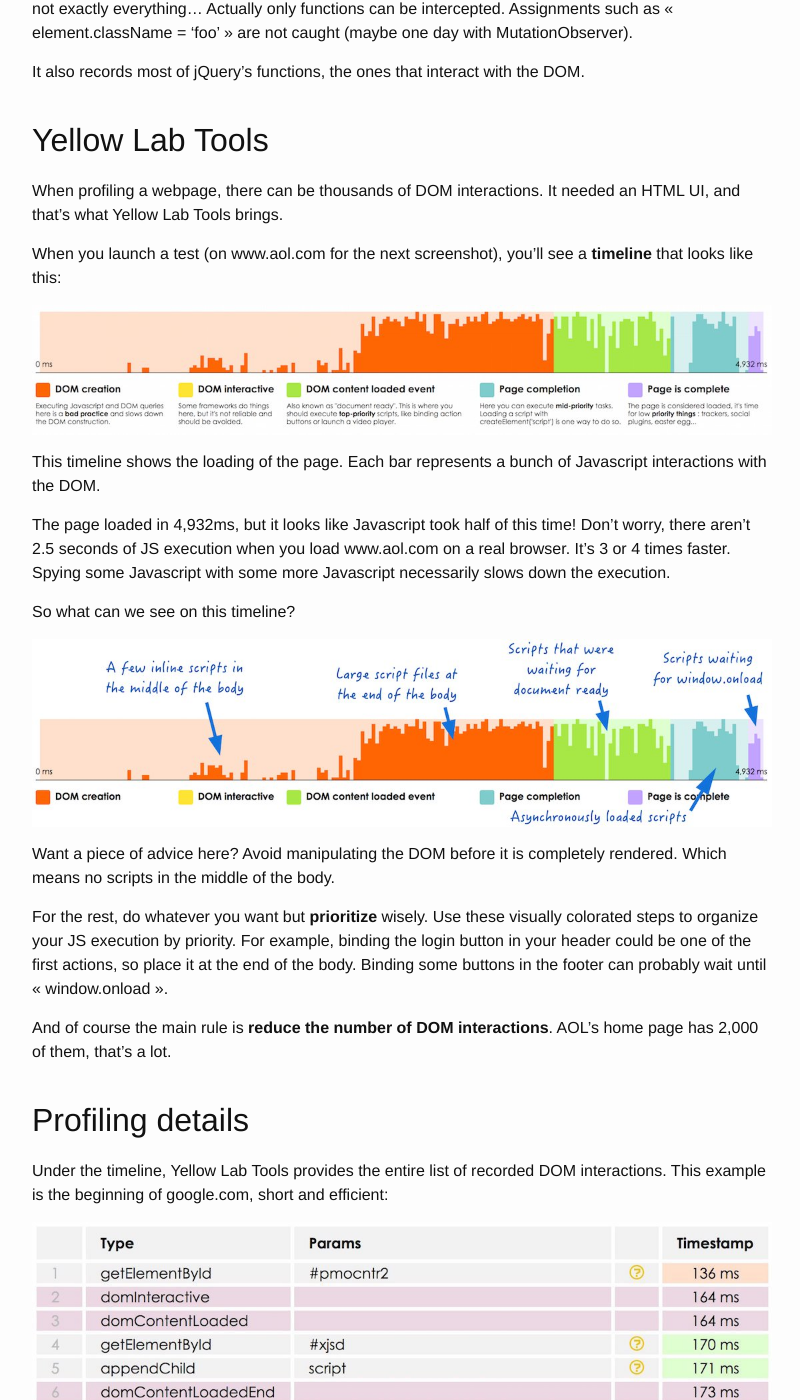
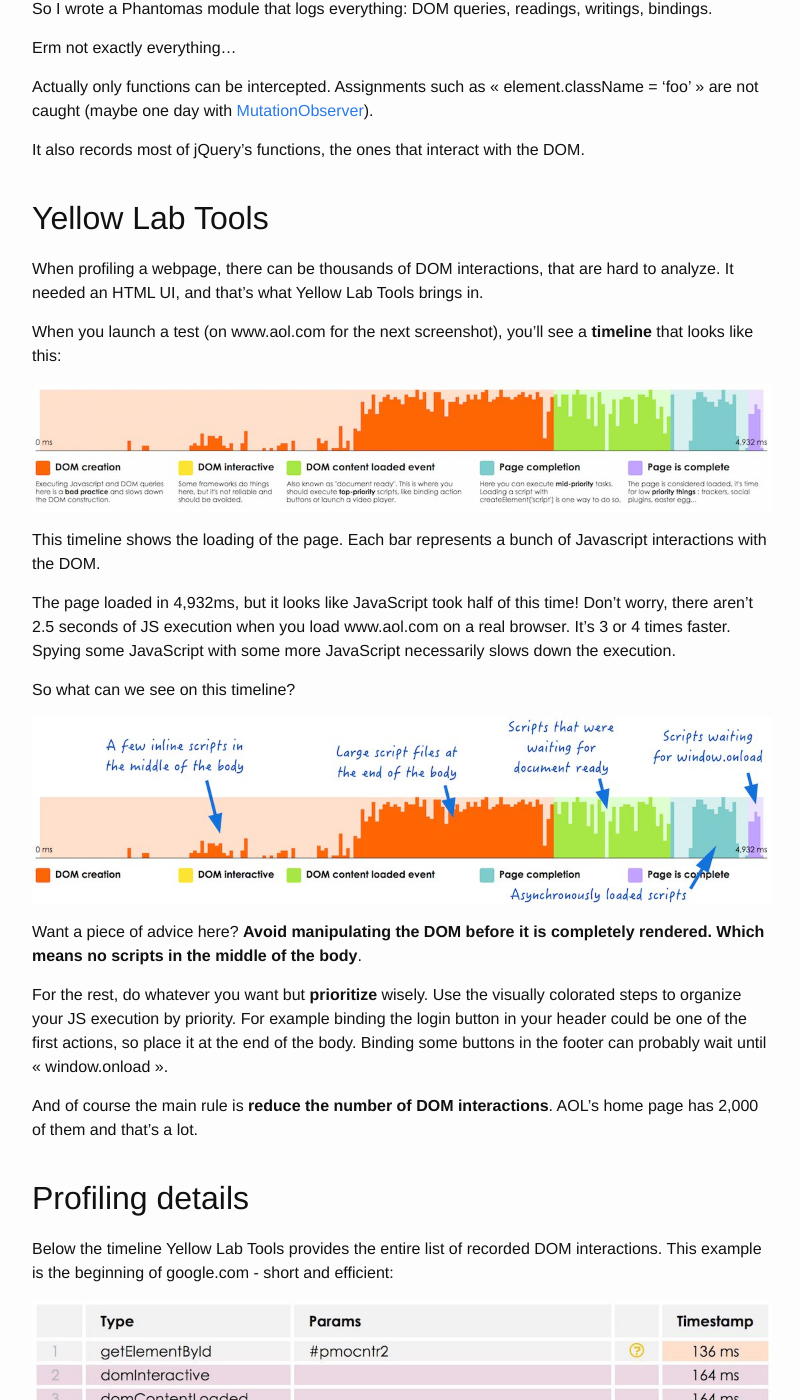
Before and after one commit to gmetais/gmetais.github.io, a Jekyll site: the page built from _posts/2014-11-18-untangle_the_js_spaghetti_code.markdown, in a window 1280 px wide and 1400 px high, scrolled down 1017 px. Shown: the whole window, without its empty margins (238-1038 px from the left). Built offline with Jekyll 4.4.1, drawn with Linux system fonts in a browser that asks for light colours; some of the changed text lies outside the part shown.

Commit message:
Article review
Nice post, man! :+1:

```diff
--- a/_posts/2014-11-18-untangle_the_js_spaghetti_code.markdown
+++ b/_posts/2014-11-18-untangle_the_js_spaghetti_code.markdown
@@ -6,20 +6,20 @@
 excerpt: Introduction to Javascript profiling with Yellow Lab Tools
 ---
 
-As a front-end architect and freelance, I often do performance audits for websites. One recurrent problem is dealing with heavily javascripted pages. They can load up to dozens of scripts, including:
+As a front-end architect and freelancer, I often do performance audits for websites. One recurrent problem is dealing with page making a heavy usage of JavaScript . They can load up to dozens of scripts, including:
 
  - non-documented and non-commented jQuery or vanilla JS code,
  - jQuery plugins doing some magical transformations to the DOM,
  - over-minified external scripts the marketing said « it’s just a small tag, don’t worry ».
 
-How to audit that? How to understand what’s happening on the page? In-browsers JS profilers are nice when you want to detect the slowest functions but they are of no help if you need to understand why these functions are slow.
+How to audit that? How to understand what’s happening on the page? In-browsers JS profilers are nice when you want to detect the slowest functions included in all the scripts, but they are of no help if you need to understand why these functions are so slow.
 
 
 
 Phantomas
 ---------
 
-I played a lot with <a target="_blank" href="https://github.com/macbre/phantomas">Phantomas (by Maciej Brencz)</a>. Do you know this tool? It’s great, it loads a page with PhantomJS (the headless browser), analyzes various aspects of the page and outputs metrics about performances and quality.
+I played a lot with <a target="_blank" href="https://github.com/macbre/phantomas">Phantomas (by Maciej Brencz)</a>. I case you don't know this tool? It’s great, it loads a page with <a target="_blank" href="http://phantomjs.org/">PhantomJS (a headless browser)</a>, analyzes various aspects of the page and outputs metrics about performances and quality.
 
 ![phantomas](/assets/phantomas.jpg)
 
@@ -29,16 +29,19 @@
  - Which script and which function made the call?
  - Could I detect any kind of redundancy, any unoptimized loops?
 
-So I wrote a Phantomas module that logs everything: DOM queries, readings, writings, bindings. Erm not exactly everything… Actually only functions can be intercepted. Assignments such as « element.className = 'foo' » are not caught (maybe one day with MutationObserver).
+So I wrote a Phantomas module that logs everything: DOM queries, readings, writings, bindings.
+
+Erm not exactly everything…
+
+Actually only functions can be intercepted. Assignments such as « element.className = 'foo' » are not caught (maybe one day with <a target="_blank" href="https://developer.mozilla.org/en-US/docs/Web/API/MutationObserver">MutationObserver</a>).
 
 It also records most of jQuery’s functions, the ones that interact with the DOM.
-
 
 
 Yellow Lab Tools
 ----------------
 
-When profiling a webpage, there can be thousands of DOM interactions. It needed an HTML UI, and that's what Yellow Lab Tools brings.
+When profiling a webpage, there can be thousands of DOM interactions, that are hard to analyze. It needed an HTML UI, and that's what Yellow Lab Tools brings in.
 
 
 When you launch a test (on www.aol.com for the next screenshot), you'll see a **timeline** that looks like this:
@@ -47,24 +50,24 @@
 
 This timeline shows the loading of the page. Each bar represents a bunch of Javascript interactions with the DOM.
 
-The page loaded in 4,932ms, but it looks like Javascript took half of this time! Don’t worry, there aren't 2.5 seconds of JS execution when you load www.aol.com on a real browser. It's 3 or 4 times faster. Spying some Javascript with some more Javascript necessarily slows down the execution.
+The page loaded in 4,932ms, but it looks like JavaScript took half of this time! Don’t worry, there aren't 2.5 seconds of JS execution when you load www.aol.com on a real browser. It's 3 or 4 times faster. Spying some JavaScript with some more JavaScript necessarily slows down the execution.
 
 So what can we see on this timeline?
 
 ![YellowLabTools timeline explainations](/assets/YLTtimeline2.jpg)
 
-Want a piece of advice here? Avoid manipulating the DOM before it is completely rendered. Which means no scripts in the middle of the body.
+Want a piece of advice here? **Avoid manipulating the DOM before it is completely rendered. Which means no scripts in the middle of the body**.
 
-For the rest, do whatever you want but **prioritize** wisely. Use these visually colorated steps to organize your JS execution by priority. For example, binding the login button in your header could be one of the first actions, so place it at the end of the body. Binding some buttons in the footer can probably wait until « window.onload ».
+For the rest, do whatever you want but **prioritize** wisely. Use the visually colorated steps to organize your JS execution by priority. For example binding the login button in your header could be one of the first actions, so place it at the end of the body. Binding some buttons in the footer can probably wait until « window.onload ».
 
-And of course the main rule is **reduce the number of DOM interactions**. AOL’s home page has 2,000 of them, that’s a lot.
+And of course the main rule is **reduce the number of DOM interactions**. AOL’s home page has 2,000 of them and that’s a lot.
 
 
 
 Profiling details
 -----------------
 
-Under the timeline, Yellow Lab Tools provides the entire list of recorded DOM interactions. This example is the beginning of google.com, short and efficient:
+Below the timeline Yellow Lab Tools provides the entire list of recorded DOM interactions. This example is the beginning of google.com - short and efficient:
 
 ![YellowLabTools profiler screenshot](/assets/YLTprofiler1.jpg)
 
@@ -84,7 +87,7 @@
 
 #### 1. The duplicated queries
 
-The result could be put into a variable, to avoid queries :
+The result could be put into a variable to avoid queries :
 
 ![Repeated getElementById queries example](/assets/YLTprofiler2.jpg)
 
@@ -112,14 +115,14 @@
 
 Modern browsers optimize the Javascript execution by buffering the **writing*** DOM queries. But before executing a reading query, the browser needs to clear the writing buffer.
 
-If you want to take advantage of this behavior, try to group reading queries together and writing queries together, not like the following example:
+If you want to take advantage of this behavior try to group reading queries together and writing queries together, not like the following example:
 
 ![Read/write loop example](/assets/YLTprofiler5.jpg)
 
 
 #### 5. The heavy jQuery plugin
 
-When developers add a plugin to a page, they generally don’t read its code. They’re hust happy it does what they need. But some plugins have poor performances or are clearly overkill.
+When developers add a plugin to a page, they generally don’t read its code. They’re just happy it does what they need at the time. But some plugins have huge performance impact or are a clear overkill.
 
 The following extract shows the jScrollPane plugin in action on a page. Just a part of it, because it makes 446 interactions and it lasts for 229ms.
 
@@ -130,15 +133,15 @@
 What’s next for Yellow Lab Tools?
 ---------------------------------
 
-I’ll keep on improving the tool. Please give your opinion and report bugs by opening tickets on the GitHub project page.
+I’ll keep on improving the tool. Please give your opinion and <a target="_blank" href="https://github.com/gmetais/YellowLabTools/issues">report bugs</a> by opening tickets on the GitHub project page.
 
 I also have ideas for its future:
 
 **Add intelligence:** because analyzing long listings is fastidious. Every recursive pattern seen in the profiler looks like it is optimizable. So we could probably build some intelligent problem detection algorithms.
 
-**Diversify:** I plan to add more tools inside YLT, for deep CSS analyzing, image optimizations... I know there are already plenty of tools on the market, but I like tools that go deep into the details, like the JS profiler.
+**Diversify:** I plan to add more tools inside YLT, for deep CSS analyzing, image optimizations... I know there are already plenty of tools on the market, but I like tools that go deep into the details, like for example the JS profiler does.
 
-**Add a nice dashboard:** Phantomas offers plenty of interesting metrics. I started to work on a dashboard (have a look at the « Grades », the second tab on the results page). But it needs UX improvements. I want it to be easy to understand and efficient.
+**Add a nice dashboard:** Phantomas offers plenty of interesting metrics. I started to work on a dashboard (have a look at the « Grades », the second tab on the results page). But it needs UX improvements. I want it to be easy to understand and efficient to work with.
 
 **Refactor the code:** A human readable tool is nice, but nothing’s better than automated performance monitoring. The next YLT version will be API first.
 
```
Also changed, not shown: other parts of _posts/2014-11-18-untangle_the_js_spaghetti_code.markdown (+1 -1 lines).
